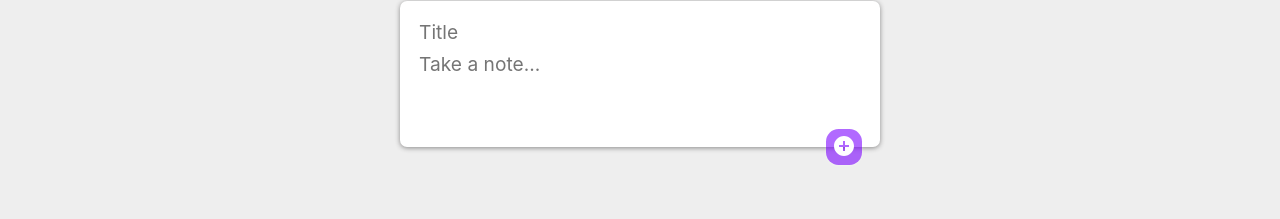
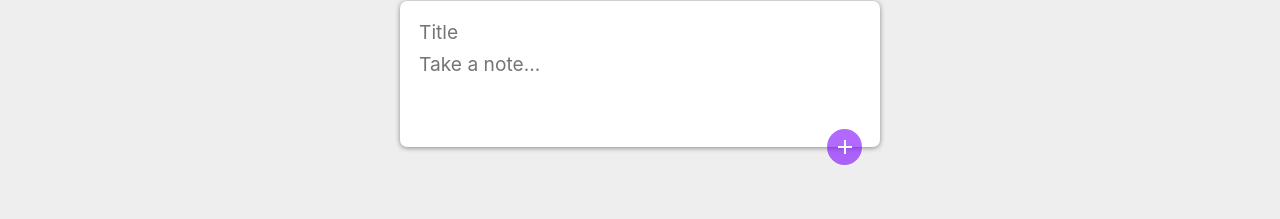
Before and after one commit to johncanero/keeper-app, a React (Create React App) app: page / in a window 1280 px wide. Shown: the part 98-317 px from the top of the page. Built offline with nearby package versions, Linux system fonts and the light colour scheme; a web font is replaced by a local one.

Commit message:
Fab Button

```diff
--- a/src/App.css
+++ b/src/App.css
@@ -93,9 +93,9 @@
   background: #7c02ff97;
   color: #fff;
   border: none;
-  border-radius: 35%;
-  width: 36px;
-  height: 36px;
+  border-radius: 50%;
+  width: 35px;
+  height: 25px;
   box-shadow: 0 1px 3px rgba(255, 255, 255, 0.3);
   cursor: pointer;
   outline: none;
--- a/src/components/CreateArea.js
+++ b/src/components/CreateArea.js
@@ -1,5 +1,6 @@
 import { useState } from "react"
-import AddCircleIcon from '@mui/icons-material/AddCircle';
+import AddIcon from '@mui/icons-material/Add';
+import { Fab } from "@mui/material";
 
 const CreateArea = (props) => {
 
@@ -53,9 +54,12 @@
                 rows="3"
             />
 
-            <button onClick={submitNote}>
-                <AddCircleIcon />
-            </button>
+            {/* <button onClick={submitNote}>
+                <AddIcon />
+            </button> */}
+            <Fab onClick={submitNote}>
+                 <AddIcon />
+            </Fab>
         </form>
     </div>
   )
```
